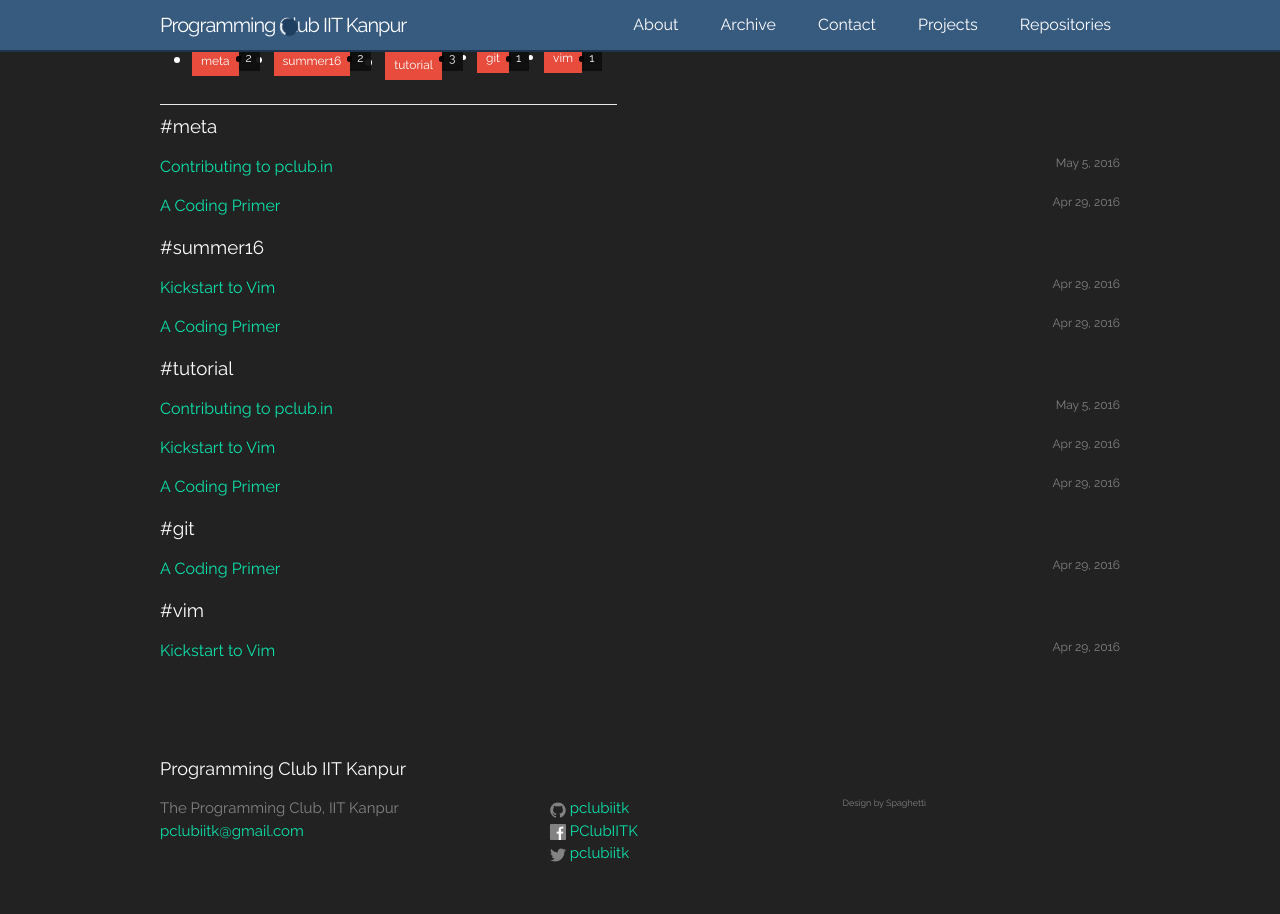
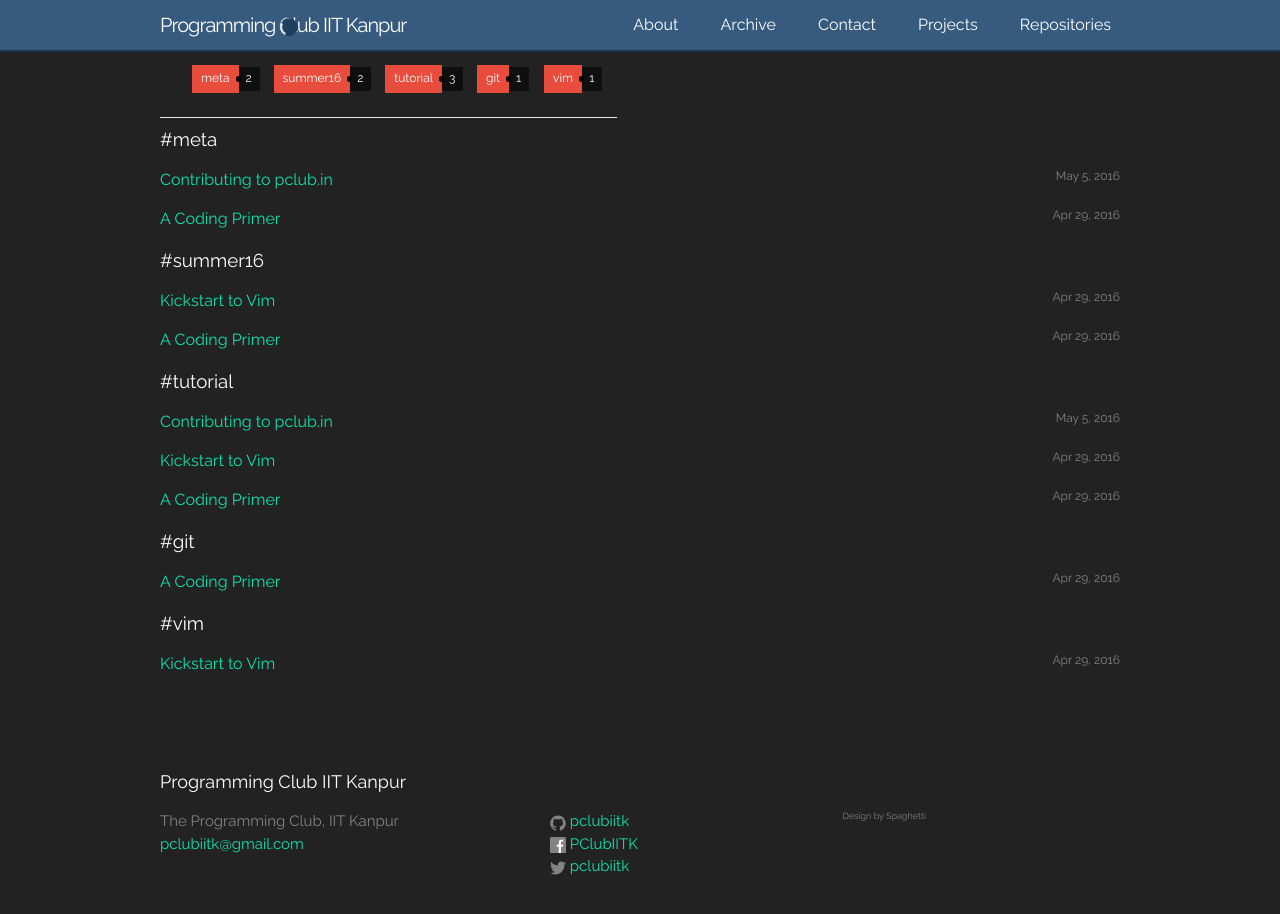
Before and after one commit to pclubiitk/pclub.in, a Jekyll site: the page built from tags.html, in a window 1280 px wide and 938 px high. Shown: the top 914 px of the window. Built offline with Jekyll 4.4.1, drawn with Linux system fonts in a browser that asks for light colours; nearby versions of some CDN libraries; comment, search, counter and statistics services are not loaded; a style sheet for code colours, icons or effects is not loaded.

Commit message:
Tags look better

```diff
--- a/assets/css/alternative.css
+++ b/assets/css/alternative.css
@@ -303,6 +303,10 @@ ul {
   border-radius: 100%;
   box-shadow: #00bc8c 0 0 0 5px;
   visibility: hidden;
+}
+
+.tags-pagee ul {
+  list-style-type: none;
 }
 
 .tags li {
--- a/tags.html
+++ b/tags.html
@@ -7,8 +7,8 @@ exclude_from_nav: true
 
 <div style="margin: 2rem auto;">
 <div class="tags-pagee">
-<ul class="tags" style="padding:0     margin-bottom: 20px;">
-	  {% for tag in site.tags %}
+<ul class="tags" style="padding:0; margin-top: 20px; margin-bottom: 20px;">
+{% for tag in site.tags %}
   <li style="font-size: {{ tag | last | size | times: 100 | divided_by: site.tags.size | plus: 70  }}%">
     <a id="route" href="#{{ tag | first | slugize }}">
       {{ tag | first }}
```
